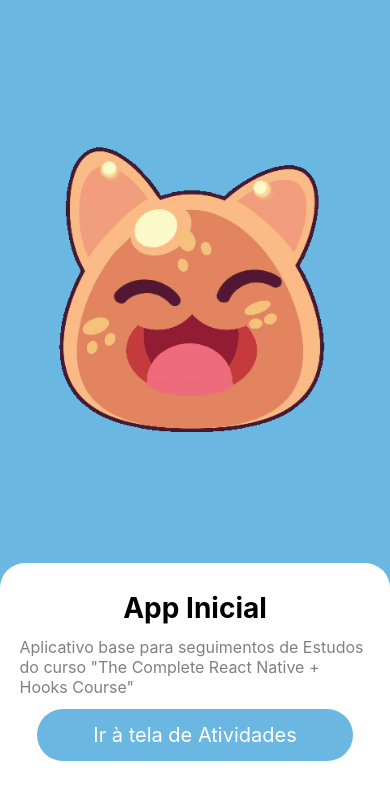
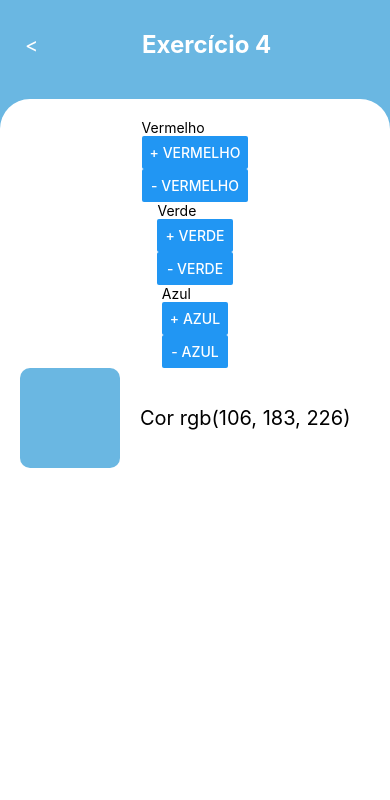
Before and after one commit to Thomgomes/Initial_Exercise_App_The_Complete_RN_Udemy, a React Native app: screen /Exercise_4 in a window 390 px wide. Shown: the top 800 px of the page. Built offline with nearby package versions, Linux system fonts and the light colour scheme.

Commit message:
exercicio 4

```diff
--- a/src/components/ColorCounter/index.js
+++ b/src/components/ColorCounter/index.js
@@ -0,0 +1,12 @@
+import { View, Text, Button } from 'react-native'
+import React from 'react'
+
+export default function ColorCounter({ color, onIncrease, onDecrease }) {
+    return (
+        <View>
+            <Text>{color}</Text>
+            <Button onPress={() => onIncrease()} title={`+ ${color}`}/>
+            <Button onPress={() => onDecrease()} title={`- ${color}`}/>
+        </View>
+    )
+}
--- a/src/routes/index.js
+++ b/src/routes/index.js
@@ -5,12 +5,18 @@ import ExerciseScreen from "../screen/ExerciseScreen";
 import Exercise_1 from "../screen/Exercises/Exercise_1";
 import Exercise_2 from "../screen/Exercises/Exercise_2";
 import Exercise_3 from "../screen/Exercises/Exercise_3";
+import Exercise_4 from "../screen/Exercises/Exercise_4";
 
 const Stack = createNativeStackNavigator()
 
 export default function Routes() {
     return (
         <Stack.Navigator>
+            <Stack.Screen
+                name="Exercise_4"
+                component={Exercise_4}
+                options={{ headerShown: false }}
+            />
             <Stack.Screen
                 name='Welcome'
                 component={Welcome}
@@ -36,6 +42,7 @@ export default function Routes() {
                 component={Exercise_3}
                 options={{ headerShown: false }}
             />
+
         </Stack.Navigator>
     )
 }
--- a/src/screen/ExerciseScreen/index.js
+++ b/src/screen/ExerciseScreen/index.js
@@ -23,6 +23,11 @@ export default function ExerciseScreen() {
                     navigation='Exercise_3'
                     buttonText='Cores Aleatórias'
                 />
+                <ExerciseChosse
+                    title='Exercício 4'
+                    navigation='Exercise_4'
+                    buttonText='Cores Aleatórias'
+                />
         </ExerciseContainer>
     )
 }
--- /dev/null
+++ b/src/screen/Exercises/Exercise_4/index.js
@@ -0,0 +1,89 @@
+import { View, Text, StyleSheet } from 'react-native'
+import React, { useState } from 'react'
+import ColorCounter from '../../../components/ColorCounter'
+import ExerciseContainer from '../../../components/Container/ExerciseContatiner'
+
+
+export default function Exercise_4() {
+    const [red, setRed] = useState(106)
+    const [green, setGreen] = useState(183)
+    const [blue, setBlue] = useState(226)
+
+    return (
+        <ExerciseContainer
+            title='Exercício 4'
+            navigation='ExerciseScreen'
+        >
+            <View style={styles.viewBox}>
+
+                <ColorCounter
+                    onIncrease={() => setRed(red + 1)}
+                    onDecrease={() => setRed(red - 1)}
+                    color='Vermelho'
+                />
+                <ColorCounter
+                    onIncrease={() => setGreen(green + 1)}
+                    onDecrease={() => setGreen(green - 1)}
+                    color='Verde'
+                />
+                <ColorCounter
+                    onIncrease={() => setBlue(blue + 1)}
+                    onDecrease={() => setBlue(blue - 1)}
+                    color='Azul'
+                />
+
+                <View style={styles.colorContent}>
+                    <View style={[styles.color, { backgroundColor: `rgb(${red}, ${green}, ${blue})` }]} />
+                    <Text style={styles.colorText}>{`Cor rgb(${red}, ${green}, ${blue})`}</Text>
+                </View>
+            </View>
+
+        </ExerciseContainer>
+    )
+}
+
+const styles = StyleSheet.create({
+    viewBox: {
+        paddingVertical: 20,
+        marginHorizontal: 20,
+        alignContent: 'center',
+        alignItems: 'center',
+
+    },
+    button: {
+        borderRadius: 50,
+        backgroundColor: '#6AB7E2',
+        alignItems: 'center',
+        justifyContent: 'center',
+        paddingVertical: 14,
+        paddingHorizontal: 14,
+        marginLeft: 'auto',
+        marginRight: 'auto',
+        marginBottom: 10,
+    },
+    textButton: {
+        fontSize: 20,
+        color: '#fff'
+    },
+    colorContent: {
+        alignSelf: 'baseline',
+        flexDirection: 'row',
+        marginBottom: 8,
+    },
+    color: {
+        height: 100,
+        width: 100,
+        borderRadius: 10
+    },
+    colorText: {
+        alignSelf: 'center',
+        color: '#000000',
+        fontSize: 20,
+        paddingLeft: 20,
+    },
+    observation: {
+        color: '#8c8c8c',
+        fontSize: 20,
+        marginTop: 10,
+    },
+})
```
